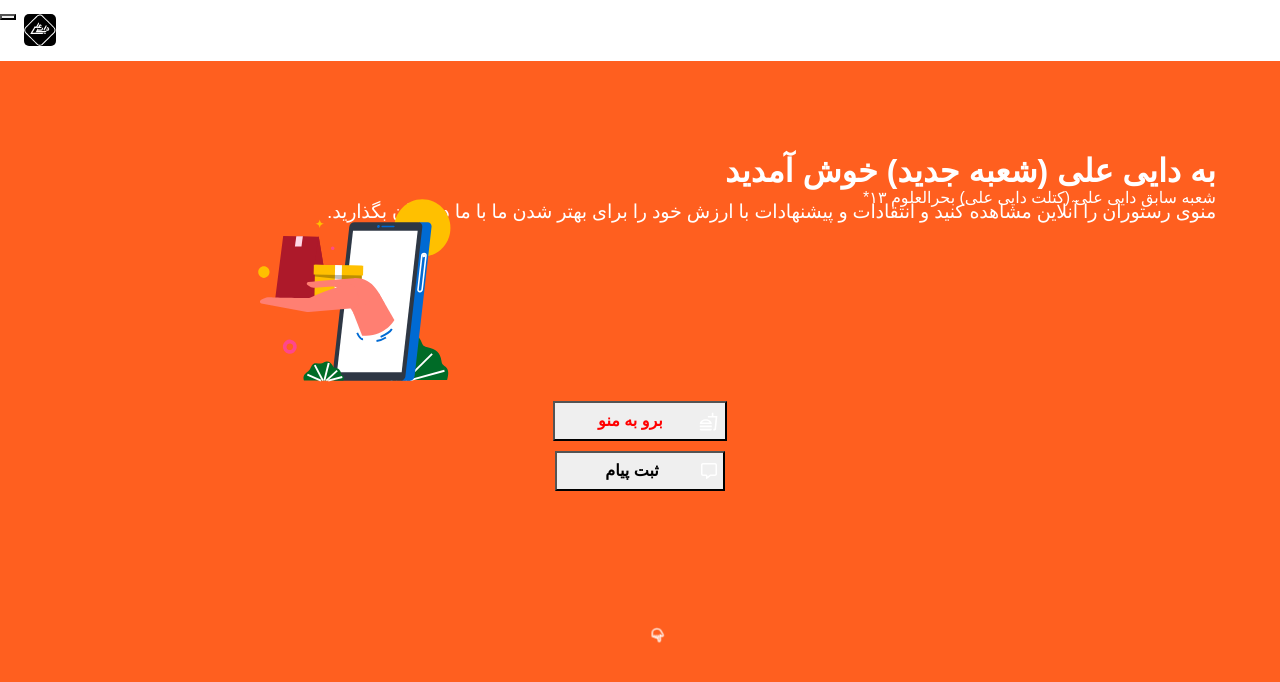
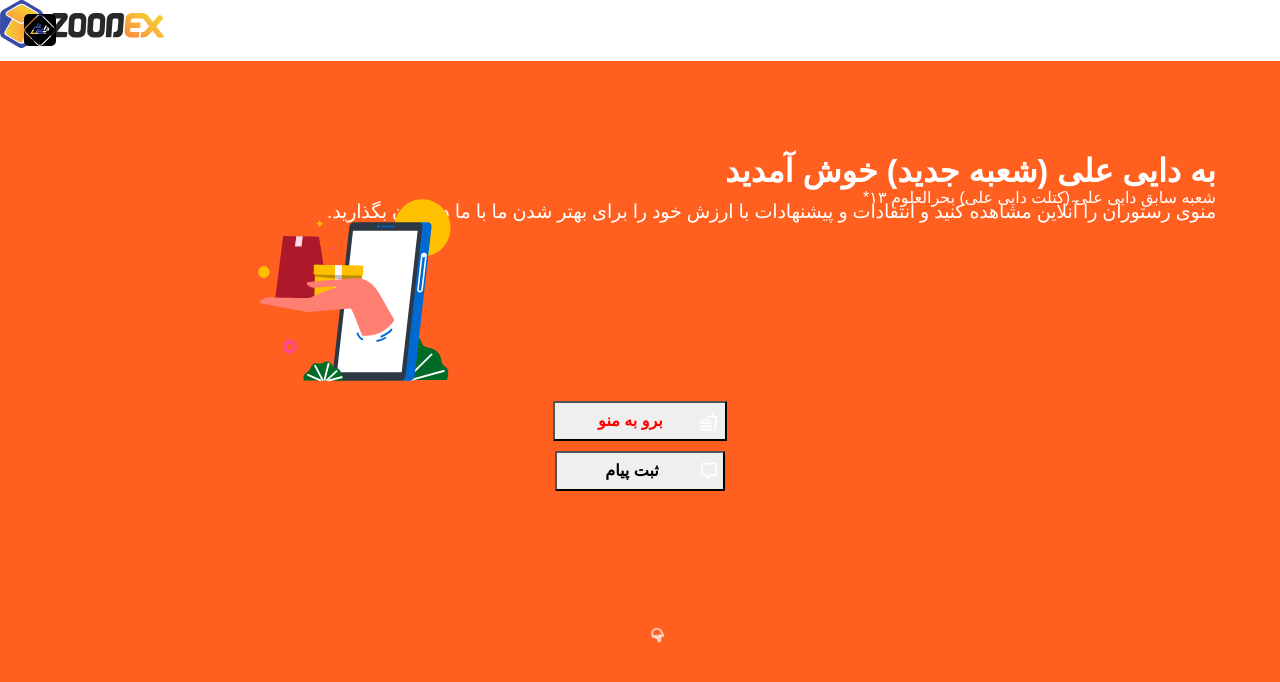
Before and after one commit to pedramjlo/Daei-Ali-ORG, a React (Create React App) app: page / in a window 1280 px wide. Shown: the top 682 px of the page. Built offline with nearby package versions, Linux system fonts and the light colour scheme; a web font is replaced by a local one.

Commit message:
added zoodex logo

```diff
--- a/src/components/header.jsx
+++ b/src/components/header.jsx
@@ -4,7 +4,7 @@ export default function Header(){
     return(
         <header>
             <a href="/" className='logo-header'><img src="./logo.svg" alt="daei-ali-logo" /></a>
-            <button></button>
+            <a href="/" className='zoodex'><img src="./zoodex.svg" alt="daei-ali-zoodex" /></a>
         </header>
     );
 }
```
Also changed, not shown: public/zoodex.svg (added).
